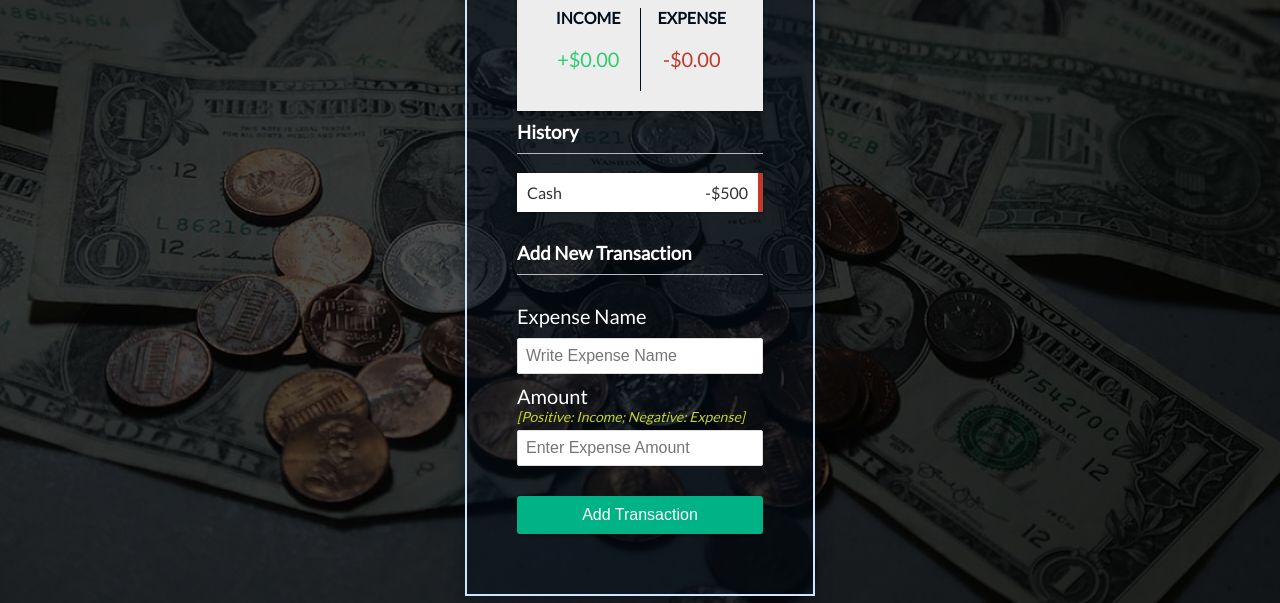
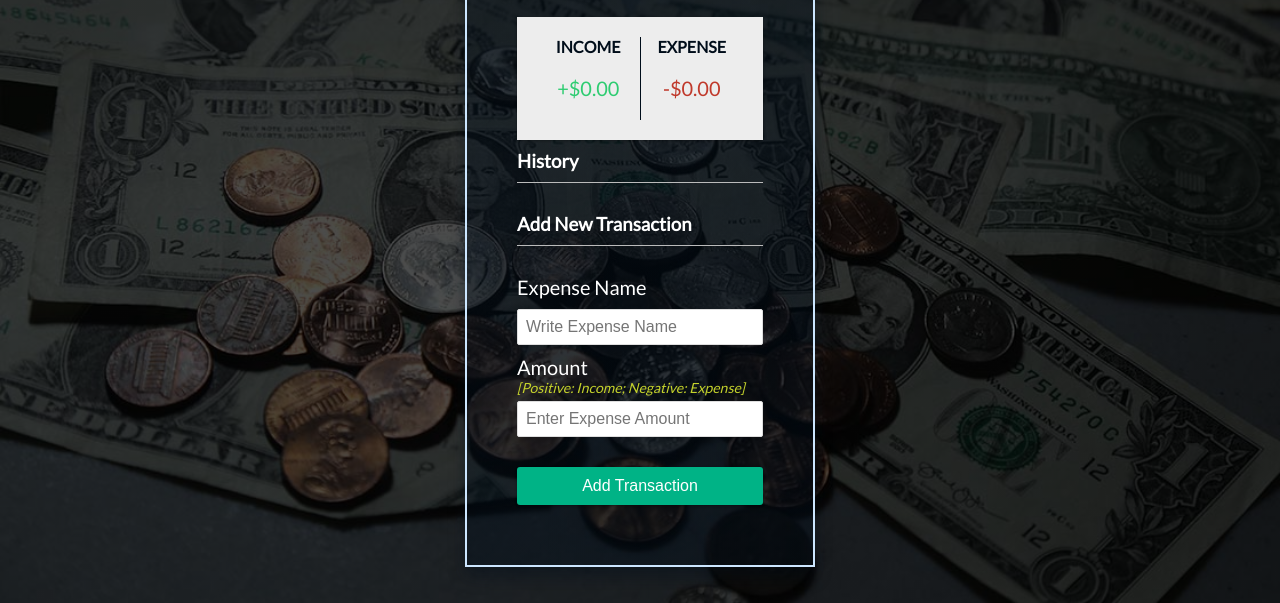
Before and after one commit to ahmedsgit/Expense-Tracker, a plain HTML site: page index.html in a window 1280 px wide. Shown: the part 197-800 px from the top of the page. Drawn offline with Linux system fonts and the light colour scheme.

Commit message:
initial commit

```diff
--- a/index.html
+++ b/index.html
@@ -26,8 +26,11 @@
         </div>
         <h3>History</h3>
         <ul id="list" class="list">
-            <li class="expense">Cash <span>-$500</span> <button class="delete-btn"><i class="fa fa-window-close"
-                        aria-hidden="true"></i></button></li>
+            <!-- <li class="expense">Cash <span>-$500</span>
+                <button class="delete-btn">
+                    <i class="fa fa-window-close" aria-hidden="true"></i>
+                </button>
+            </li> -->
         </ul>
 
         <h3>Add New Transaction</h3>
```
